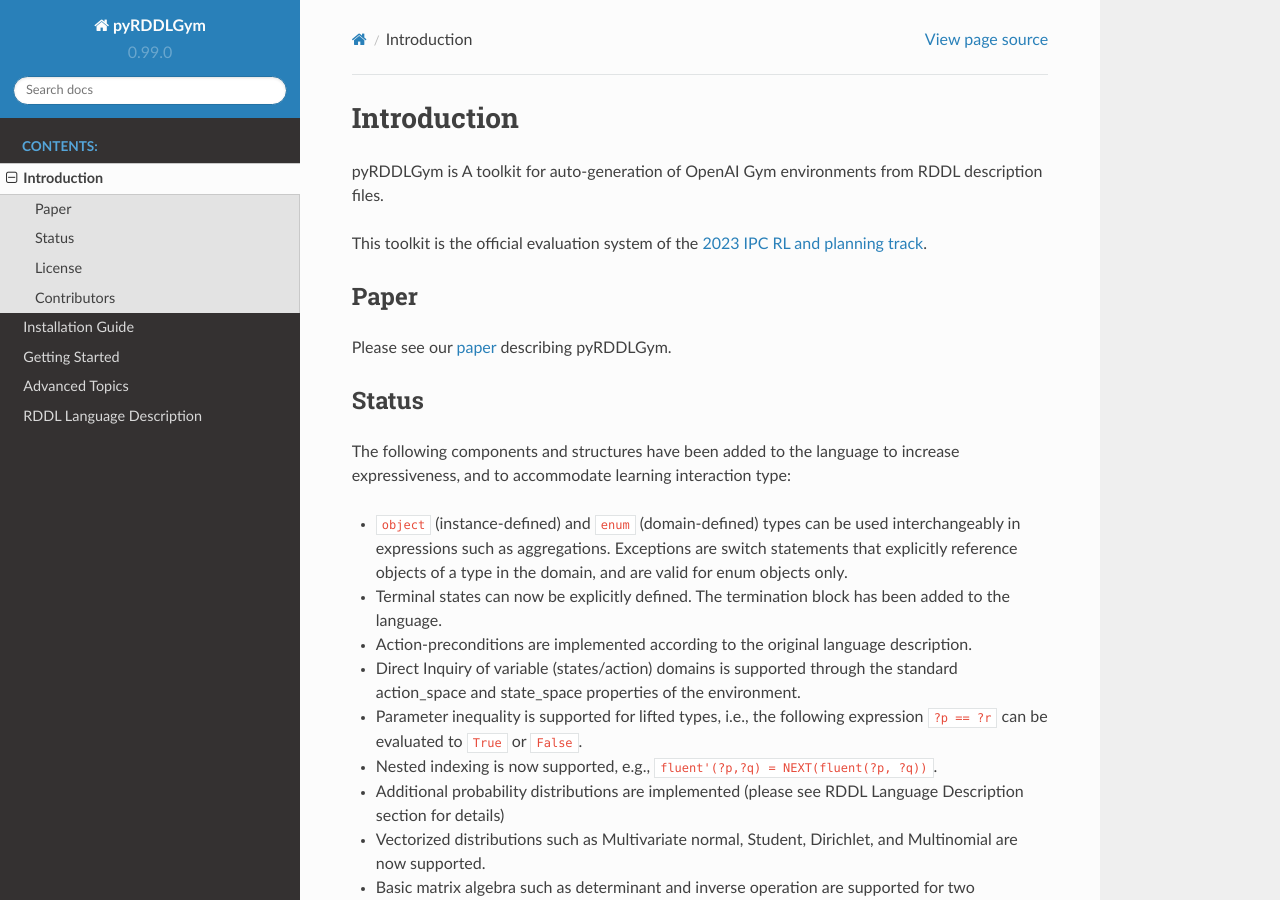
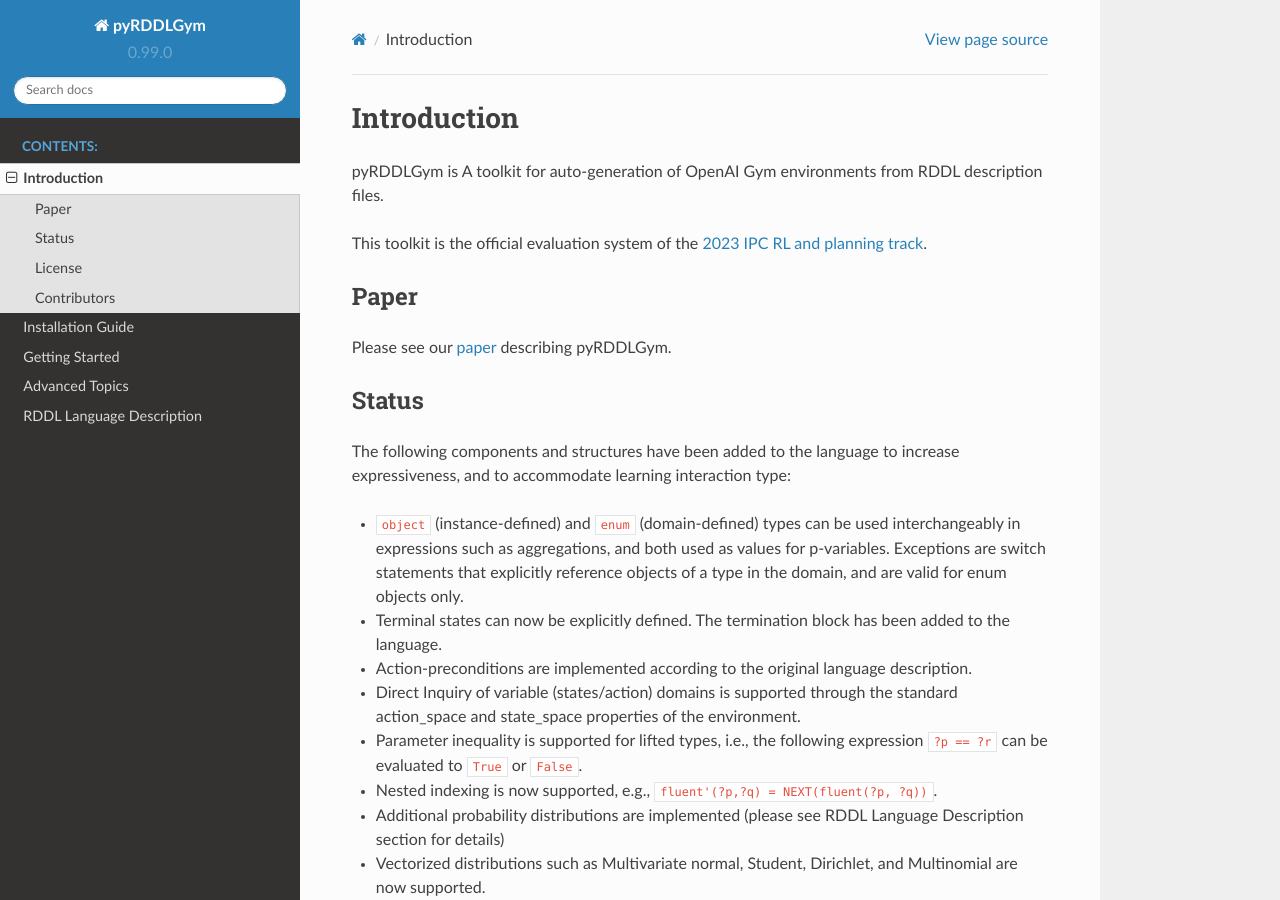
Before and after one commit to pyrddlgym-project/pyRDDLGym, a Sphinx documentation site: the page built from docs/introduction.rst, in a window 1280 px wide and 900 px high. Built offline with Sphinx 7.4.7 and the Read the Docs theme 2.0.0, drawn with Linux system fonts in a browser that asks for light colours.

Commit message:
Update introduction.rst

```diff
--- a/docs/introduction.rst
+++ b/docs/introduction.rst
@@ -14,7 +14,7 @@ Status
 
 The following components and structures have been added to the language to increase expressiveness, and to accommodate learning interaction type:
 
-- ``object`` (instance-defined) and ``enum`` (domain-defined) types can be used interchangeably in expressions such as aggregations. Exceptions are switch statements that explicitly reference objects of a type in the domain, and are valid for enum objects only.
+- ``object`` (instance-defined) and ``enum`` (domain-defined) types can be used interchangeably in expressions such as aggregations, and both used as values for p-variables. Exceptions are switch statements that explicitly reference objects of a type in the domain, and are valid for enum objects only.
 - Terminal states can now be explicitly defined. The termination block has been added to the language.
 - Action-preconditions are implemented according to the original language description.
 - Direct Inquiry of variable (states/action) domains is supported through the standard action_space and state_space properties of the environment.
```
